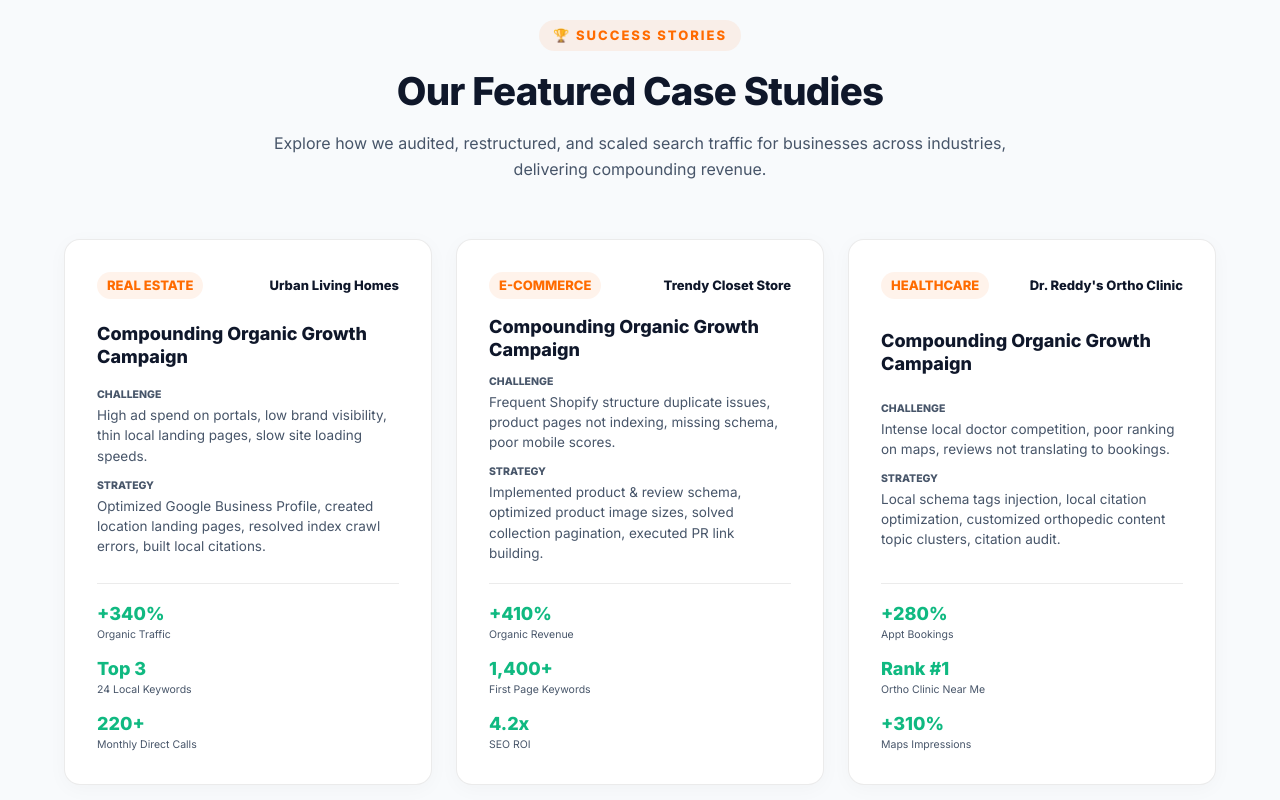
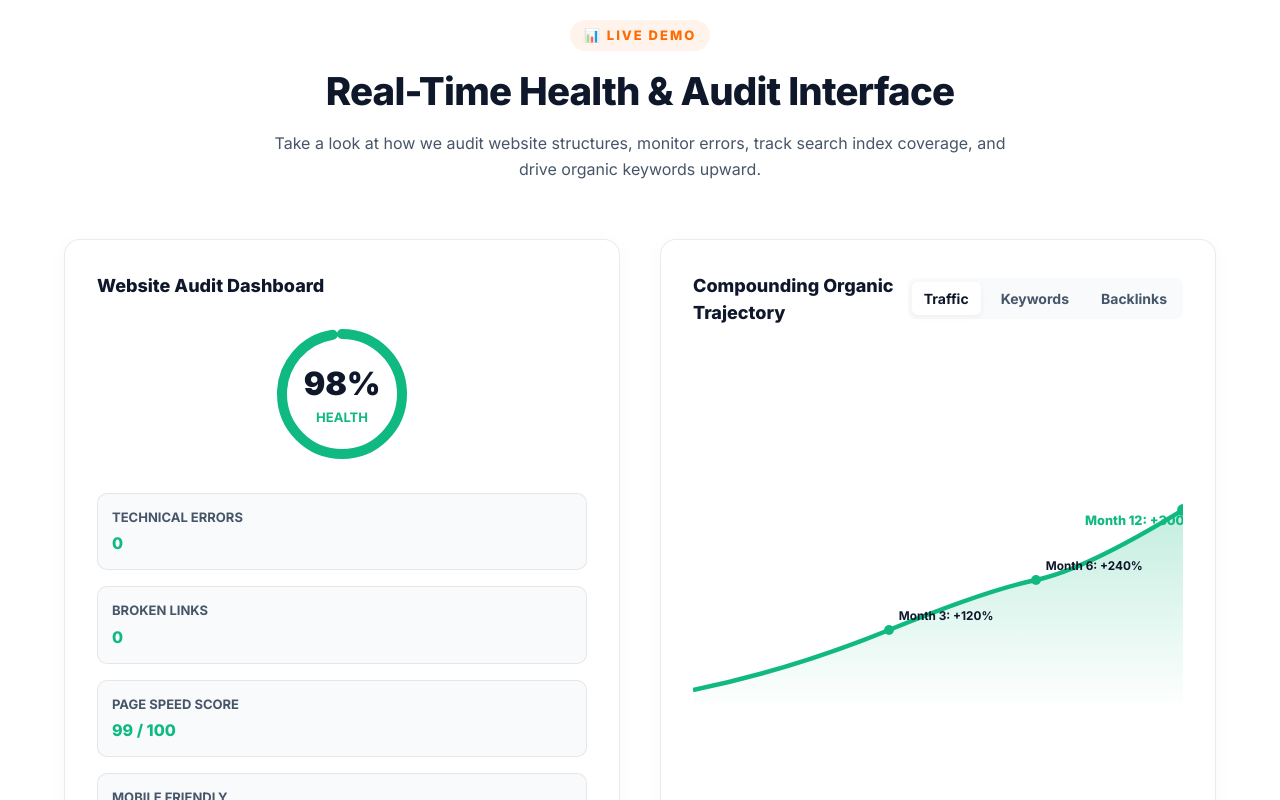
Before and after one commit to Srinivasaraot20/digital, a Next.js app: page /seo-services in a window 1280 px wide. Shown: the part 7740-8540 px from the top of the page. Built offline with nearby package versions, Linux system fonts and the light colour scheme.

Commit message:
Add files via upload

```diff
--- a/src/app/seo-services/SEOServicesClient.js
+++ b/src/app/seo-services/SEOServicesClient.js
@@ -1545,46 +1545,6 @@ Please contact me for the audit. Thank you!`;
         </div>
       </section>
 
-      {/* ── 10. CASE STUDIES ── */}
-      <section className="seo-section seo-section-light">
-        <div className="seo-wrap">
-          <div className="seo-sec-header reveal-element">
-            <span className="eyebrow">🏆 Success Stories</span>
-            <h2>Our Featured Case Studies</h2>
-            <p>
-              Explore how we audited, restructured, and scaled search traffic for businesses across industries, delivering compounding revenue.
-            </p>
-          </div>
-
-          <div className="seo-cases-grid">
-            {caseStudies.map((cs, idx) => (
-              <div key={idx} className="seo-case-card reveal-element">
-                <div className="seo-case-header">
-                  <span className="seo-case-tag">{cs.industry}</span>
-                  <span style={{ fontSize: "13px", fontWeight: "800", color: "var(--seo-dark)" }}>{cs.client}</span>
-                </div>
-                <h3>Compounding Organic Growth Campaign</h3>
-                <div className="seo-case-desc">
-                  <span className="seo-case-block-lbl">Challenge</span>
-                  <p style={{ marginBottom: "12px" }}>{cs.challenges}</p>
-                  <span className="seo-case-block-lbl">Strategy</span>
-                  <p>{cs.strategy}</p>
-                </div>
-
-                <div className="seo-case-metrics">
-                  {cs.results.map((r, rIdx) => (
-                    <div key={rIdx} className="seo-case-metric-item">
-                      <span className="seo-case-m-val">{r.val}</span>
-                      <span className="seo-case-m-lbl" style={{ display: "block" }}>{r.lbl}</span>
-                    </div>
-                  ))}
-                </div>
-              </div>
-            ))}
-          </div>
-        </div>
-      </section>
-
       {/* ── 11. SEO AUDIT DASHBOARD DEMO ── */}
       <section className="seo-section seo-section-white">
         <div className="seo-wrap">
```
Also changed, not shown: src/app/blog/article.css (+4 -4 lines), src/app/blog/blog.css (+5 -5 lines).
